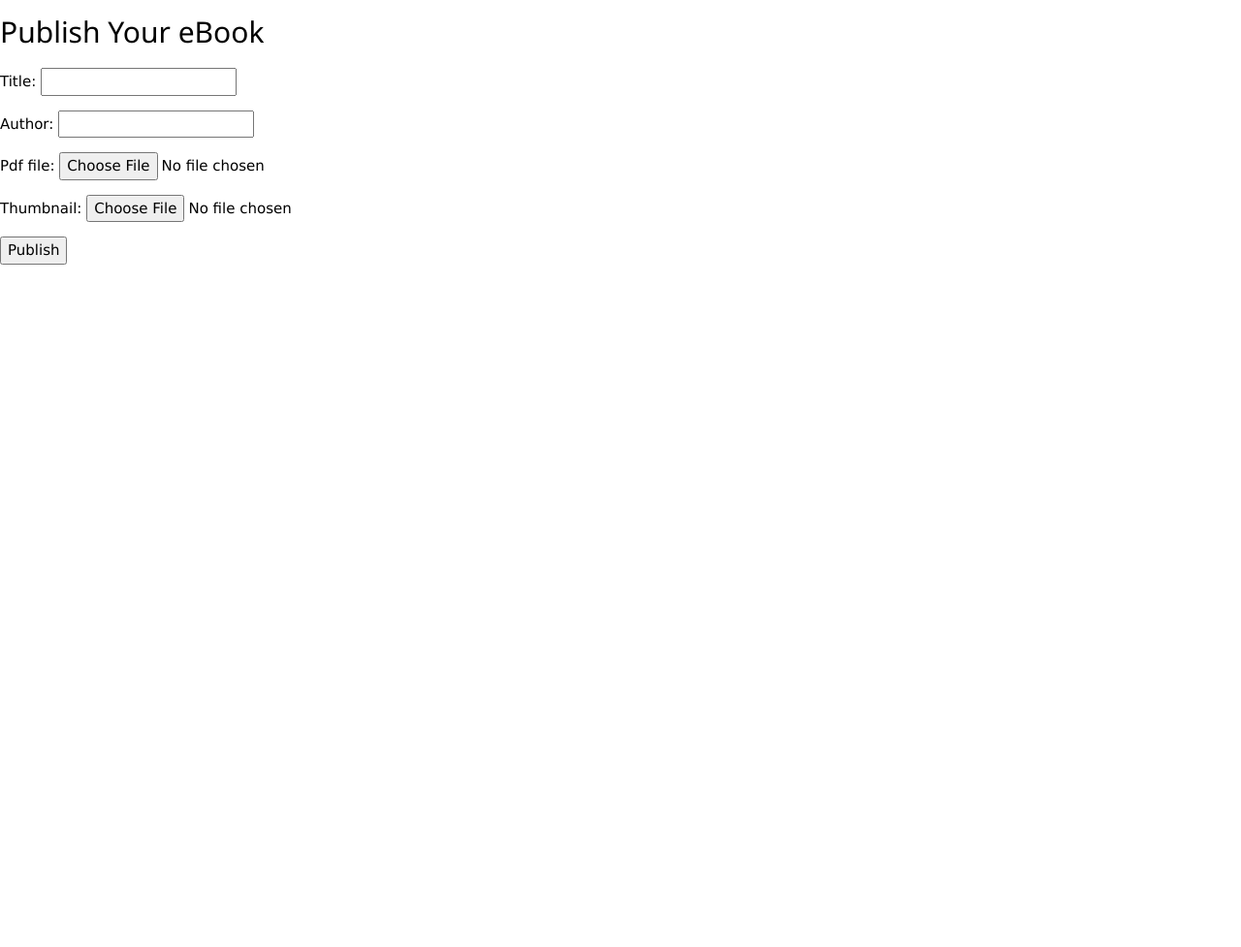
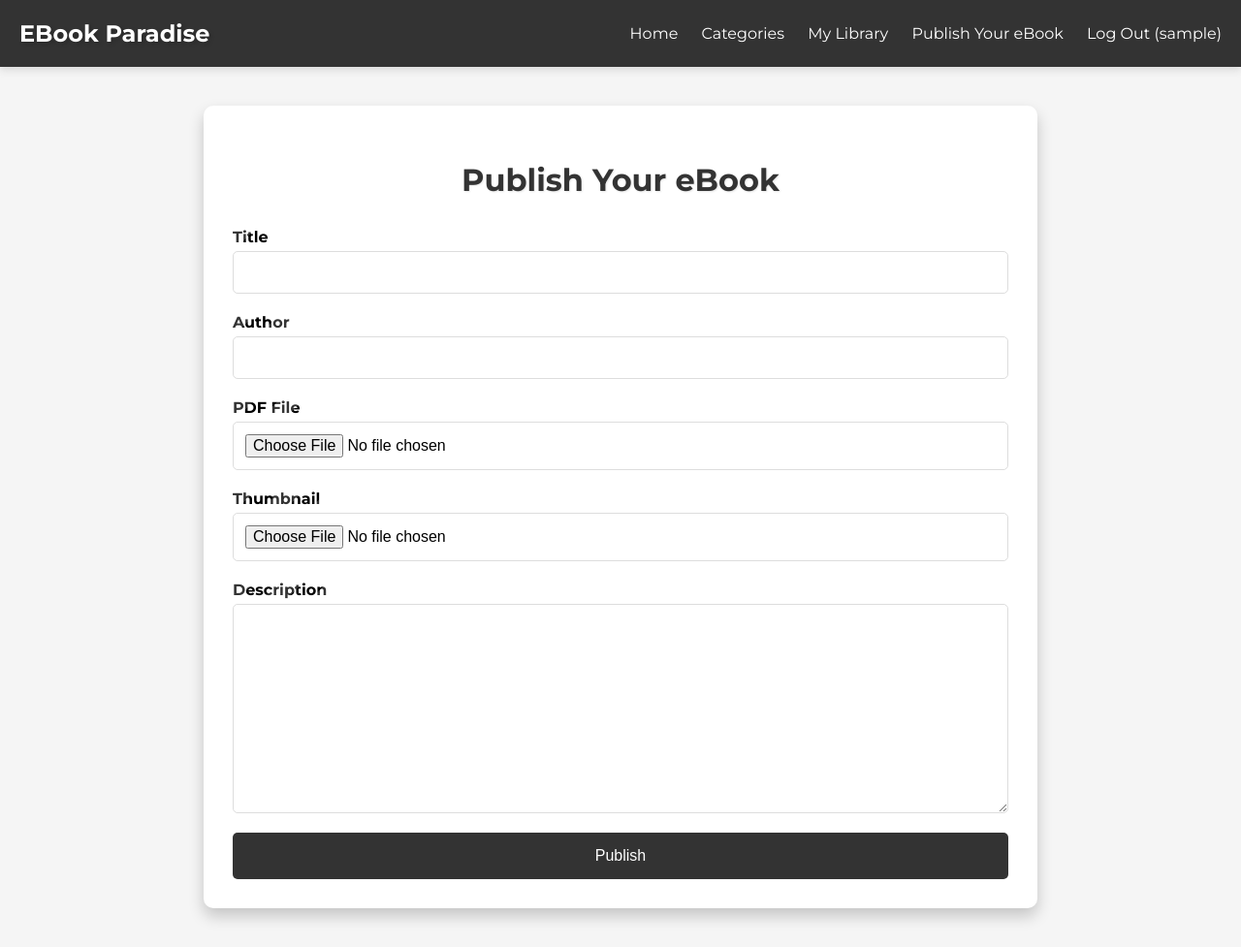
Before and after one commit to RamAnand76/Eboo, a Django app: page /publish in a window 1280 px wide. Shown: the whole page at 97% size. Before the commit the page ends 273 px from the top, so only its background shows below. Run offline with Django 5.2, Linux system fonts and the light colour scheme; the visitor is signed in with stand-in values (Sample User, id 1).

Commit message:
Modified "Publish" Page

```diff
--- a/Publish/forms.py
+++ b/Publish/forms.py
@@ -4,4 +4,4 @@ from .models import Ebook
 class EbookForm(forms.ModelForm):
     class Meta:
         model = Ebook
-        fields = ['title', 'author', 'pdf_file', 'thumbnail']
+        fields = ['title', 'author', 'pdf_file', 'thumbnail','description']
--- a/templates/home.html
+++ b/templates/home.html
@@ -100,7 +100,7 @@
     <header>
         <div class="logo">EBook Paradise</div>
         <nav>
-            <a href="#">Home</a>
+            <a href="{% url 'home' %}">Home</a>
             <a href="#">Categories</a>
             <a href="#">My Library</a>
             <a href="{% url 'publish_ebook' %}">Publish Your Ebook</a>
--- a/templates/publish_ebook.html
+++ b/templates/publish_ebook.html
@@ -1,16 +1,210 @@
 {% load static %}
 <!DOCTYPE html>
-<html>
+<html lang="en">
 <head>
+    <meta charset="UTF-8">
+    <meta name="viewport" content="width=device-width, initial-scale=1.0">
     <title>Publish Your eBook</title>
-    <link rel="stylesheet" href="{% static 'css/w3.css' %}">
+    <link rel="preconnect" href="https://fonts.googleapis.com">
+    <link rel="preconnect" href="https://fonts.gstatic.com" crossorigin>
+    <link href="https://fonts.googleapis.com/css2?family=Montserrat:wght@400;700&display=swap" rel="stylesheet">
+    <style>
+        body {
+            font-family: 'Montserrat', sans-serif;
+            margin: 0;
+            padding: 0;
+            background-color: #f5f5f5;
+        }
+
+        header {
+            background-color: #333;
+            color: #fff;
+            padding: 20px;
+            display: flex;
+            justify-content: space-between;
+            align-items: center;
+            box-shadow: 0 4px 8px rgba(0, 0, 0, 0.1);
+        }
+
+        .logo {
+            font-size: 24px;
+            font-weight: bold;
+            text-shadow: 2px 2px 4px rgba(0, 0, 0, 0.2);
+        }
+
+        nav a {
+            color: #fff;
+            text-decoration: none;
+            margin-left: 20px;
+            transition: color 0.3s ease;
+        }
+
+        nav a:hover {
+            color: #ddd;
+        }
+
+        .container {
+            max-width: 800px;
+            margin: 40px auto;
+            background-color: #fff;
+            padding: 30px;
+            box-shadow: 0 8px 16px rgba(0, 0, 0, 0.2);
+            border-radius: 10px;
+            transform: translateZ(0);
+            animation: fadeInUp 1s ease-out;
+        }
+
+        @keyframes fadeInUp {
+            from {
+                opacity: 0;
+                transform: translateY(20px);
+            }
+            to {
+                opacity: 1;
+                transform: translateY(0);
+            }
+        }
+
+        h2 {
+            text-align: center;
+            margin-bottom: 30px;
+            font-size: 32px;
+            color: #333;
+            text-shadow: 1px 1px 2px rgba(0, 0, 0, 0.1);
+        }
+
+        form {
+            display: flex;
+            flex-direction: column;
+            animation: formPop 0.5s ease-out;
+        }
+
+        @keyframes formPop {
+            from {
+                transform: scale(0.9);
+            }
+            to {
+                transform: scale(1);
+            }
+        }
+
+        .form-group {
+            display: flex;
+            flex-direction: column;
+            margin-bottom: 20px;
+            position: relative;
+        }
+
+        .form-group label {
+            font-weight: bold;
+            margin-bottom: 5px;
+        }
+
+        .form-group input[type="text"],
+        .form-group input[type="file"],
+        .form-group textarea {
+            padding: 12px;
+            border: 1px solid #ddd;
+            border-radius: 5px;
+            font-size: 16px;
+            transition: border-color 0.3s ease, box-shadow 0.3s ease;
+            position: relative;
+            z-index: 1;
+        }
+
+        .form-group input[type="text"]:focus,
+        .form-group input[type="file"]:focus,
+        .form-group textarea:focus {
+            border-color: #333;
+            box-shadow: 0 4px 8px rgba(0, 0, 0, 0.1);
+            outline: none;
+        }
+
+        .form-group textarea {
+            resize: vertical;
+            min-height: 150px;
+        }
+
+        form button {
+            background-color: #333;
+            color: #fff;
+            border: none;
+            padding: 15px;
+            font-size: 16px;
+            border-radius: 5px;
+            cursor: pointer;
+            transition: background-color 0.3s ease, transform 0.3s ease;
+            position: relative;
+            z-index: 1;
+        }
+
+        form button:hover {
+            background-color: #555;
+            transform: translateY(-3px);
+            box-shadow: 0 4px 8px rgba(0, 0, 0, 0.2);
+        }
+
+        form button:active {
+            transform: translateY(-1px);
+        }
+
+        .form-group::before {
+            content: '';
+            position: absolute;
+            top: 0;
+            left: 0;
+            width: 100%;
+            height: 100%;
+            background: linear-gradient(135deg, rgba(255, 255, 255, 0.2) 25%, transparent 25%, transparent 50%, rgba(255, 255, 255, 0.2) 50%, rgba(255, 255, 255, 0.2) 75%, transparent 75%, transparent);
+            background-size: 50px 50px;
+            pointer-events: none;
+            z-index: 0;
+            transition: opacity 0.3s ease;
+        }
+
+        .form-group:focus-within::before {
+            opacity: 0.5;
+        }
+    </style>
 </head>
 <body>
-    <h2>Publish Your eBook</h2>
-    <form method="post" enctype="multipart/form-data">
-        {% csrf_token %}
-        {{ form.as_p }}
-        <button type="submit">Publish</button>
-    </form>
+    <header>
+        <div class="logo">EBook Paradise</div>
+        <nav>
+            <a href="#">Home</a>
+            <a href="#">Categories</a>
+            <a href="#">My Library</a>
+            <a href="{% url 'publish_ebook' %}">Publish Your eBook</a>
+            <a href="{% url 'logout' %}">Log Out ({{ user.username }})</a>
+        </nav>
+    </header>
+
+    <div class="container">
+        <h2>Publish Your eBook</h2>
+        <form method="post" enctype="multipart/form-data">
+            {% csrf_token %}
+            <div class="form-group">
+                <label for="title">Title</label>
+                {{ form.title }}
+            </div>
+            <div class="form-group">
+                <label for="author">Author</label>
+                {{ form.author }}
+            </div>
+            <div class="form-group">
+                <label for="pdf_file">PDF File</label>
+                {{ form.pdf_file }}
+            </div>
+            <div class="form-group">
+                <label for="thumbnail">Thumbnail</label>
+                {{ form.thumbnail }}
+            </div>
+            <div class="form-group">
+                <label for="description">Description</label>
+                {{ form.description }}
+            </div>
+            <button type="submit">Publish</button>
+        </form>
+    </div>
 </body>
 </html>
```
